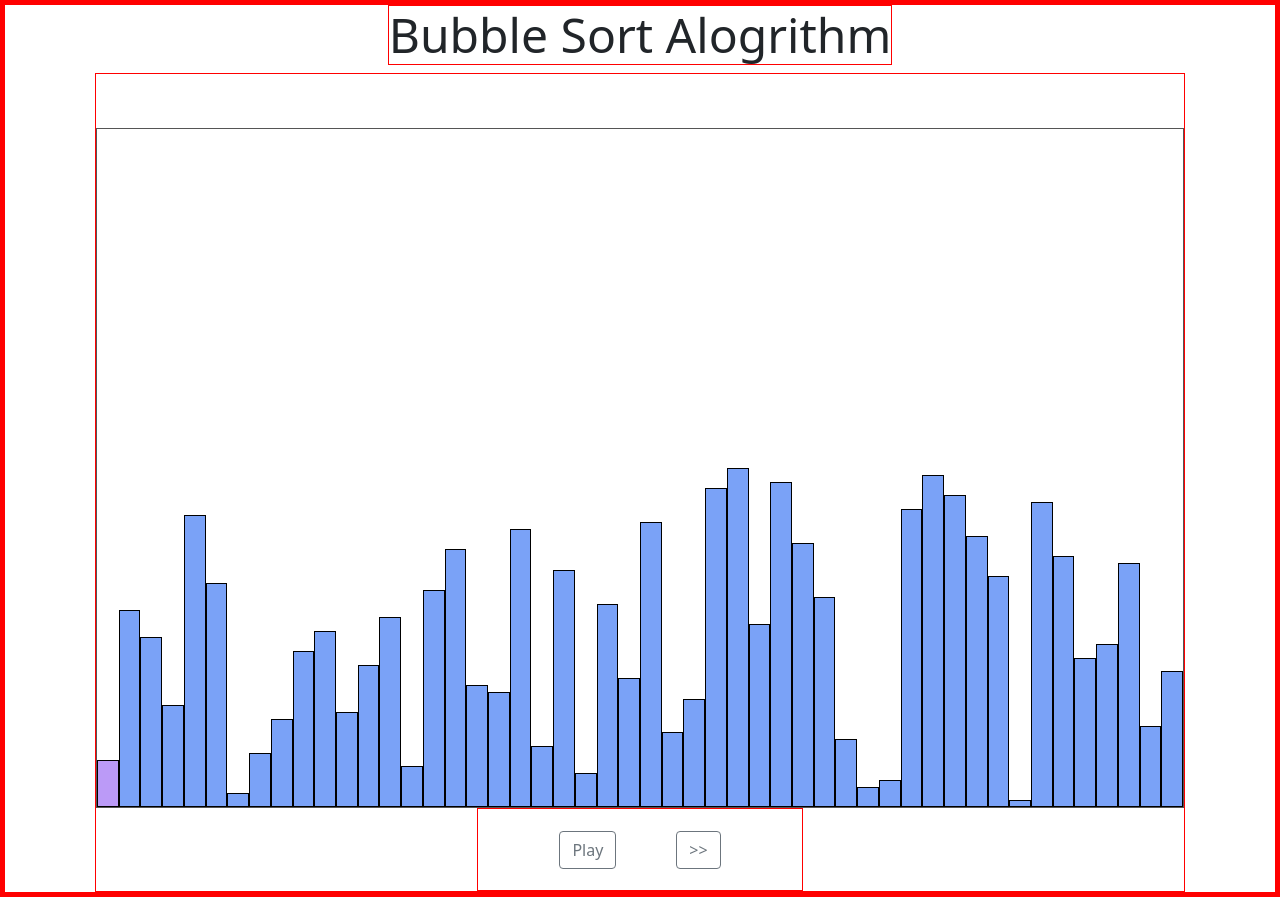
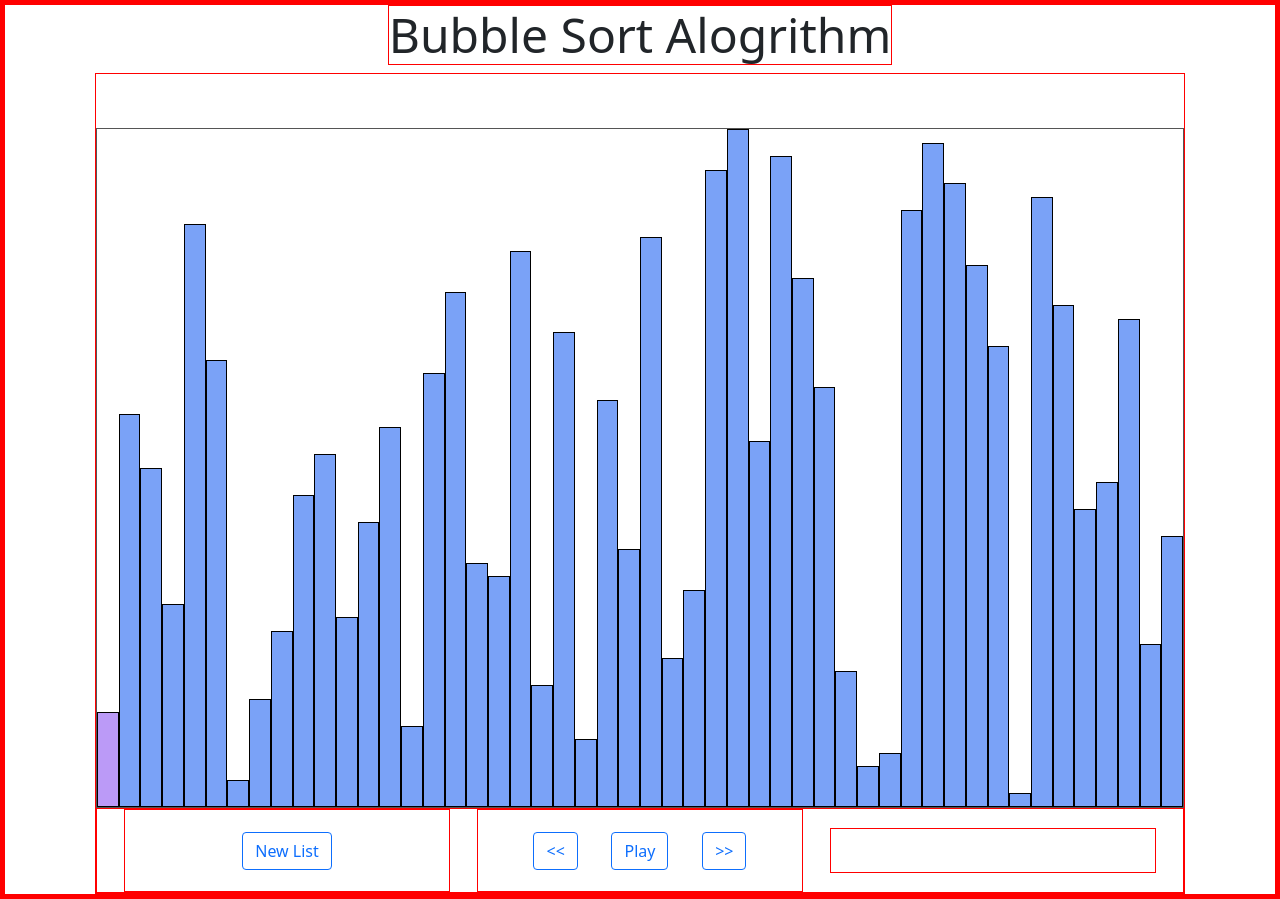
Before and after one commit to AlexHutchison-Dev/Bubble-Sort-Visualization, a React (Create React App) app: page / in a window 1280 px wide. Built offline with nearby package versions, Linux system fonts and the light colour scheme.

Commit message:
Added a rewind one frame button and a generate new list button

```diff
--- a/src/Components/BubbleSort.jsx
+++ b/src/Components/BubbleSort.jsx
@@ -1,7 +1,8 @@
-import Title from './Title';
-import { generateList, unsortList, bubbleSort } from '../Helpers/ListHelpers';
-import styled from 'styled-components';
-import VisualizationPlayer from './VisualizationPlayer';
+import { useState, useEffect } from "react";
+import Title from "./Title";
+import { generateList, unsortList, bubbleSort } from "../Helpers/ListHelpers";
+import styled from "styled-components";
+import VisualizationPlayer from "./VisualizationPlayer";
 
 const Container = styled.div`
   display: flex;
@@ -13,18 +14,26 @@ const Container = styled.div`
 `;
 
 const BubbleSort = () => {
-
+  const [newList, setNewList] = useState(false);
   const range = 50;
   var list = unsortList(generateList(range));
-
   var frames = bubbleSort(list);
 
+  useEffect(() => {}, [newList]);
+
+  function toggleNewList() {
+    setNewList(!newList);
+  }
   return (
     <Container className="BubbleSort Container">
       <Title />
-      <VisualizationPlayer range={range} frames={frames} />
+      <VisualizationPlayer
+        range={range}
+        frames={frames}
+        newList={toggleNewList}
+      />
     </Container>
-  )
-}
+  );
+};
 
-export default BubbleSort
+export default BubbleSort;
--- a/src/Components/Chart.jsx
+++ b/src/Components/Chart.jsx
@@ -1,5 +1,4 @@
-import styled from 'styled-components';
-
+import styled from "styled-components";
 
 const Container = styled.div`
   display: flex;
@@ -15,22 +14,27 @@ const Container = styled.div`
 
 const Bar = styled.div`
   width: calc(100% / ${(props) => props.range});
-  height: ${props => props.height + "%"};
+  height: calc(
+    calc(100% / ${(props) => props.range}) * ${(props) => props.height}
+  );
   border: 1px solid black;
-  background-color: ${props => props.focus ? "#bb9af7" : "#7aa2f7"};
-
+  background-color: ${(props) => (props.focus ? "#bb9af7" : "#7aa2f7")};
 `;
 const Chart = ({ list, range, focus }) => {
-
   return (
     <Container>
-      {
-        list.map((number, index) => {
-          return <Bar key={Math.random()} height={number} range={range} focus={focus === index ? true : false} />
-        })
-      }
+      {list.map((number, index) => {
+        return (
+          <Bar
+            key={Math.random()}
+            height={number}
+            range={range}
+            focus={focus === index ? true : false}
+          />
+        );
+      })}
     </Container>
-  )
-}
+  );
+};
 
-export default Chart
+export default Chart;
--- a/src/Components/ControlPane.jsx
+++ b/src/Components/ControlPane.jsx
@@ -1,20 +1,46 @@
-import { Button } from 'reactstrap';
-import styled from 'styled-components';
+import { Button } from "reactstrap";
+import styled from "styled-components";
 
-const Container = styled.div`
+const ButtonGroup = styled.div`
   display: flex;
   align-items: center;
   justify-content: space-evenly;
   width: 30%;
   padding: 2%;
 `;
-const ControlPane = ({ togglePlaying, incrementFrames }) => {
+const Container = styled.div`
+  display: flex;
+  align-items: center;
+  justify-content: space-evenly;
+  width: 100%;
+`;
+const ControlPane = ({
+  togglePlaying,
+  incrementFrames,
+  reduceFrameIndex,
+  newList,
+}) => {
   return (
     <Container>
-      <Button outline onClick={togglePlaying}>Play</Button>
-      <Button outline onClick={incrementFrames}>{">>"}</Button>
+      <ButtonGroup>
+        <Button outline color="primary" onClick={newList}>
+          New List
+        </Button>
+      </ButtonGroup>
+      <ButtonGroup>
+        <Button outline color="primary" onClick={reduceFrameIndex}>
+          {"<<"}
+        </Button>
+        <Button outline color="primary" onClick={togglePlaying}>
+          Play
+        </Button>
+        <Button outline color="primary" onClick={incrementFrames}>
+          {">>"}
+        </Button>
+      </ButtonGroup>
+      <ButtonGroup></ButtonGroup>
     </Container>
-  )
-}
+  );
+};
 
-export default ControlPane
+export default ControlPane;
--- a/src/Components/VisualizationPlayer.jsx
+++ b/src/Components/VisualizationPlayer.jsx
@@ -1,7 +1,7 @@
-import { useState, useEffect } from 'react';
-import styled from 'styled-components';
-import Chart from './Chart';
-import ControlPane from './ControlPane';
+import { useState, useEffect } from "react";
+import styled from "styled-components";
+import Chart from "./Chart";
+import ControlPane from "./ControlPane";
 
 const Container = styled.div`
   display: flex;
@@ -9,21 +9,21 @@ const Container = styled.div`
   align-items: center;
   flex-direction: column;
 `;
-const VisualizationPlayer = ({ frames, range }) => {
+const VisualizationPlayer = ({ frames, range, newList }) => {
   const [frameIndex, setFrameIndex] = useState(0);
   const [playing, setPlaying] = useState(false);
-
+  console.log(frameIndex);
+  console.log(frames);
   useEffect(() => {
     if (playing) {
       play();
     }
     async function play() {
-      await sleep(250).then(
-        incrementFrameIndex());
+      await sleep(250).then(incrementFrameIndex());
     }
 
     function sleep(ms) {
-      return new Promise(resolve => setTimeout((resolve, ms)));
+      return new Promise((resolve) => setTimeout((resolve, ms)));
     }
   }, [playing, incrementFrameIndex]);
 
@@ -39,12 +39,32 @@ const VisualizationPlayer = ({ frames, range }) => {
     }
     setFrameIndex(frameIndex + 1);
   }
+
+  function reduceFrameIndex() {
+    console.log("de_incrementFrameIndex");
+    if (frameIndex === 0) {
+      setPlaying(false);
+      setFrameIndex(0);
+      return;
+    }
+    setFrameIndex(frameIndex - 1);
+  }
+
   return (
     <Container>
-      <Chart range={range} list={frames[frameIndex].list} focus={frames[frameIndex].focus} />
-      <ControlPane togglePlaying={togglePlaying} incrementFrames={incrementFrameIndex} />
+      <Chart
+        range={range}
+        list={frames[frameIndex].list}
+        focus={frames[frameIndex].focus}
+      />
+      <ControlPane
+        togglePlaying={togglePlaying}
+        incrementFrames={incrementFrameIndex}
+        reduceFrameIndex={reduceFrameIndex}
+        newList={newList}
+      />
     </Container>
-  )
-}
+  );
+};
 
-export default VisualizationPlayer
+export default VisualizationPlayer;
```
Lines whose indentation alone changed are shown as unchanged.
